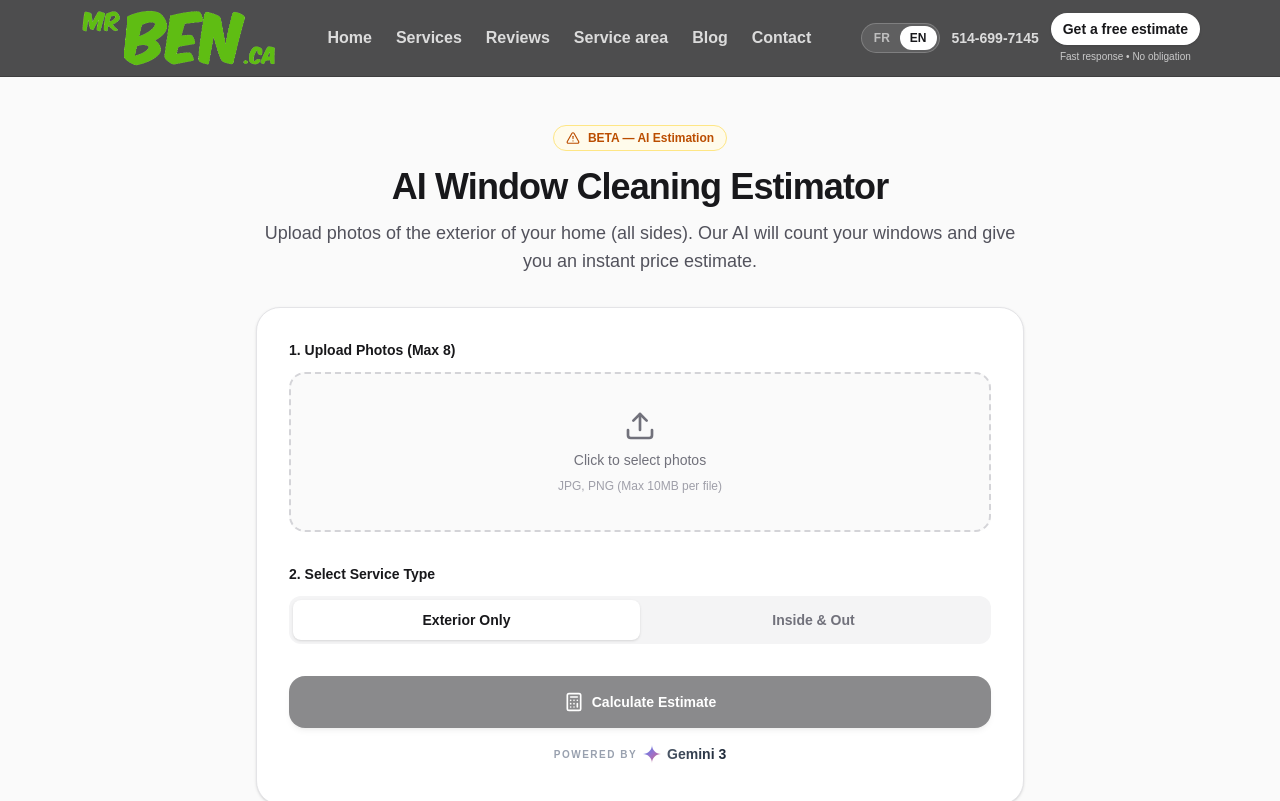
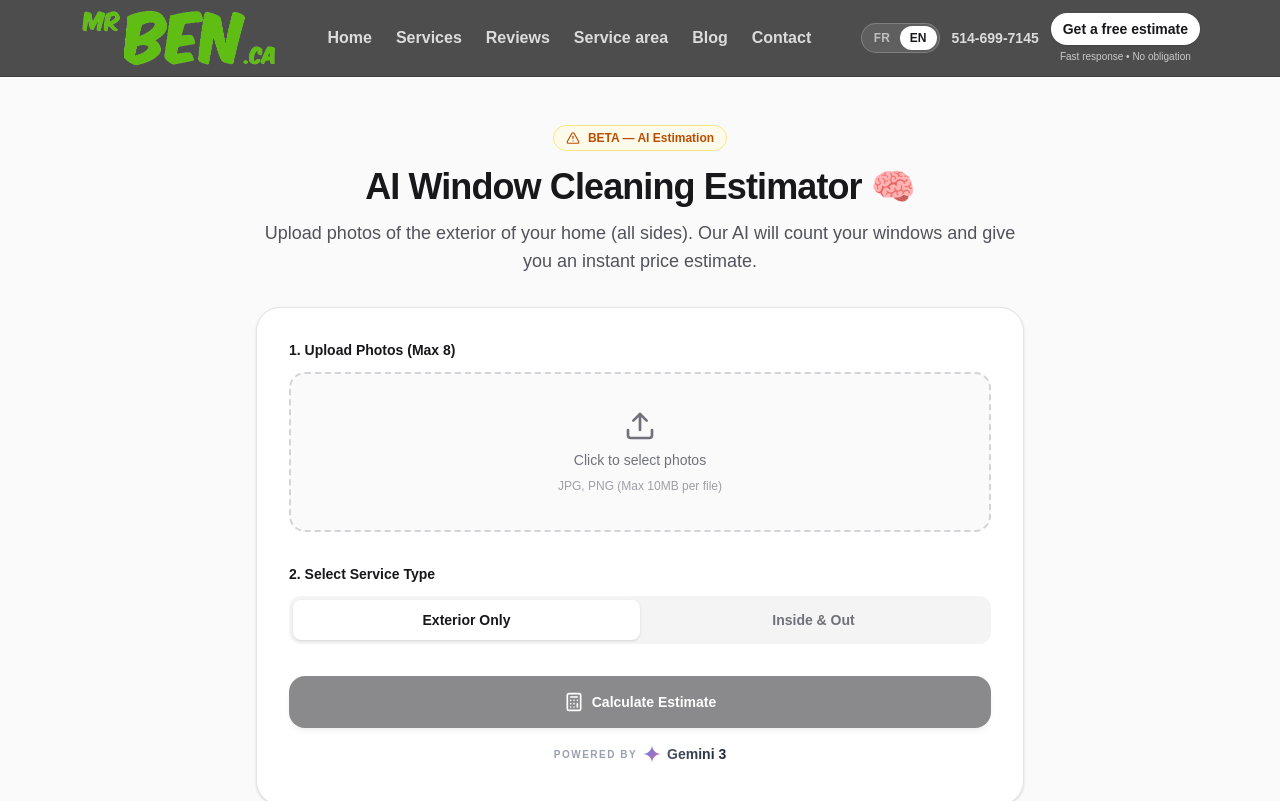
Before and after one commit to servicesmrben-wq/mrben-site1, a Next.js app: page /en/estimator in a window 1280 px wide. Shown: the top 801 px of the page. Built offline with nearby package versions, Linux system fonts and the light colour scheme.

Commit message:
Update page.tsx

```diff
--- a/app/[locale]/estimator/page.tsx
+++ b/app/[locale]/estimator/page.tsx
@@ -296,7 +296,7 @@ export default function EstimatorPage() {
             BETA — AI Estimation
           </div>
           <h1 className="text-3xl font-bold tracking-tight text-zinc-900 sm:text-4xl">
-            AI Window Cleaning Estimator
+            AI Window Cleaning Estimator 🧠
           </h1>
           <p className="mt-3 text-lg text-zinc-600">
             Upload photos of the exterior of your home (all sides). Our AI will count your windows and give you an instant price estimate.
```
